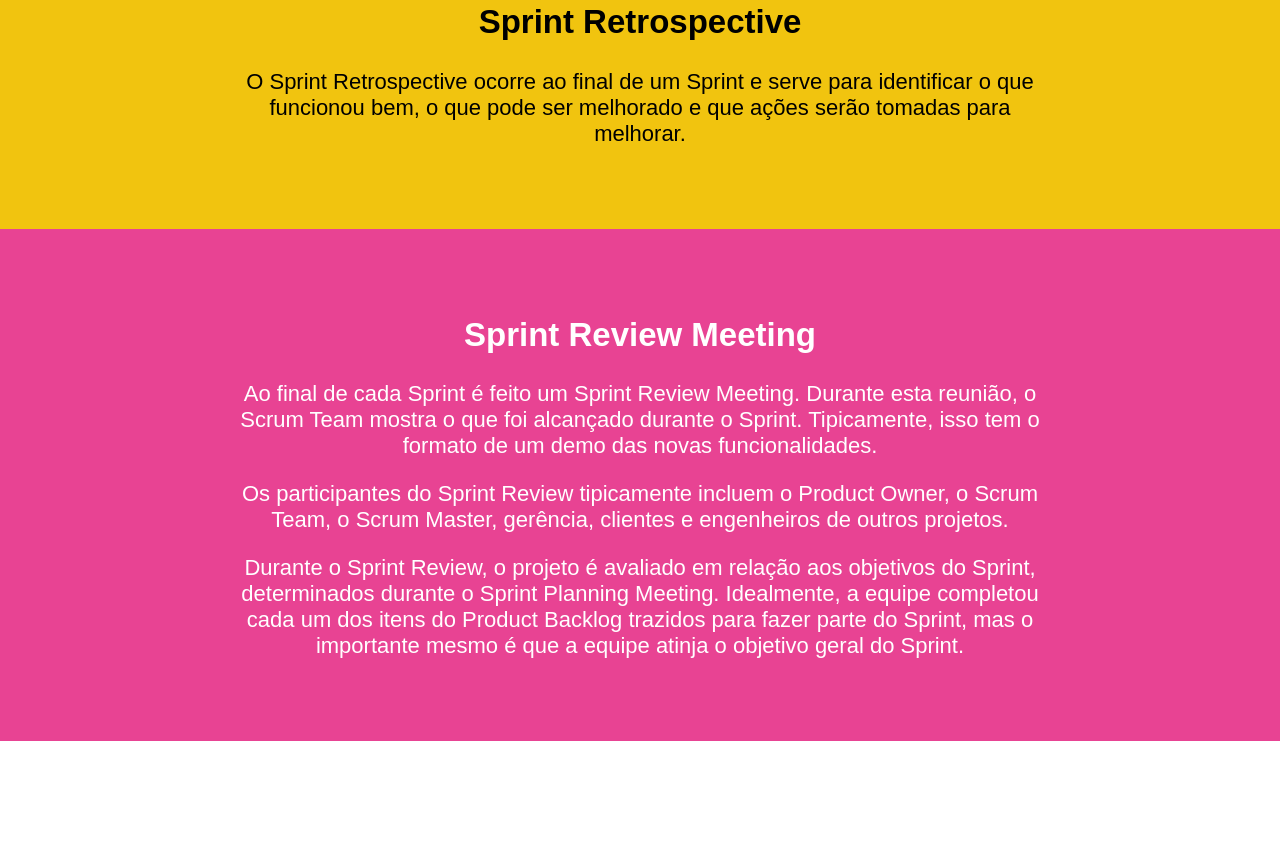
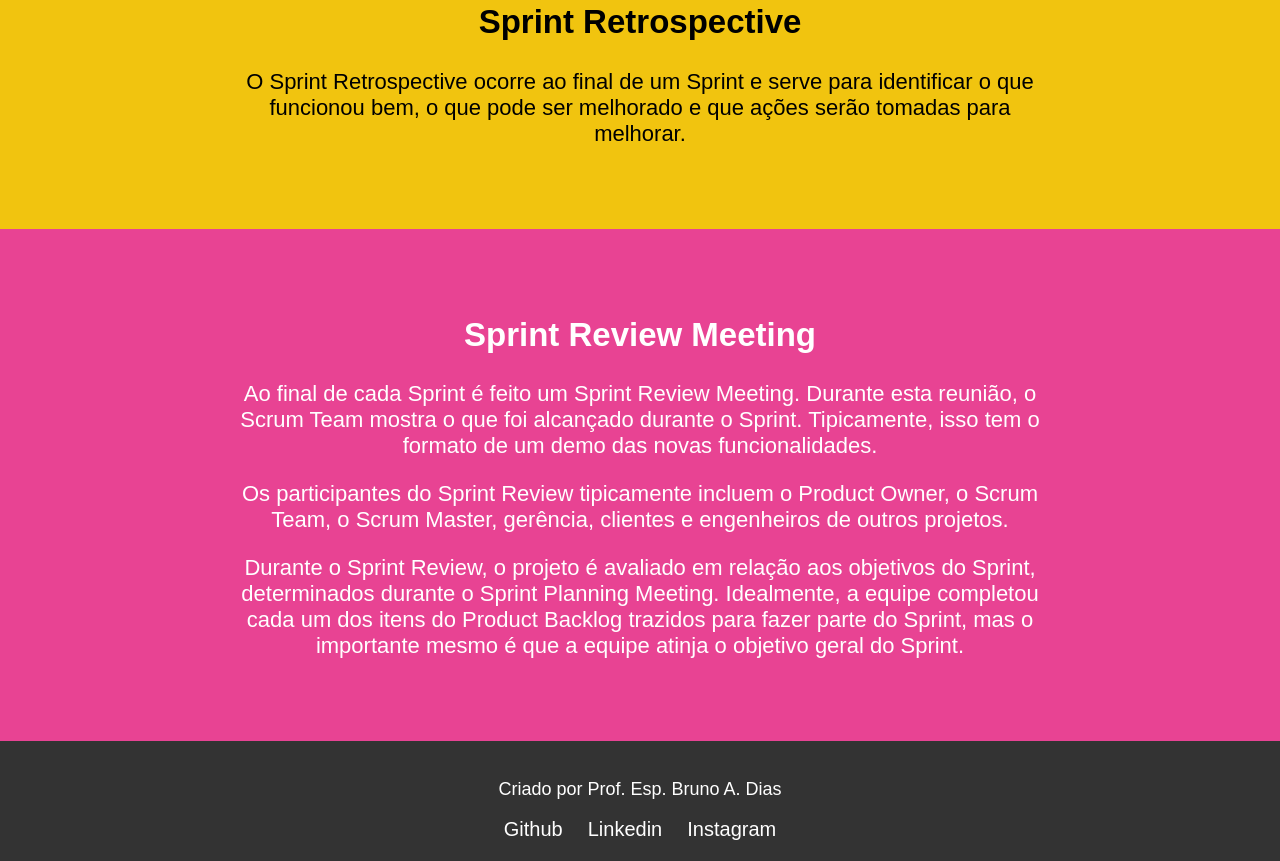
Before and after one commit to bruno-a-dias/SCRUM, a plain HTML site: page index.html in a window 1280 px wide. Shown: the part 6896-7757 px from the top of the page. Before the commit the page ends 7637 px from the top, so only its background shows below. Drawn offline with Linux system fonts and the light colour scheme.

Commit message:
Footer
Inclusão do Footer.

```diff
--- a/index.html
+++ b/index.html
@@ -319,6 +319,16 @@
         </p>
       </div>
     </section>
+    <footer>
+        <div class="footer-content">
+            <p>Criado por Prof. Esp. Bruno A. Dias</p>
+            <div class="social-links">
+                <a href="https://github.com/bruno-a-dias/" target="_blank">Github</a>
+                <a href="https://www.linkedin.com/in/bruno-a-dias/" target="_blank">Linkedin</a>
+                <a href="https://www.instagram.com/badmask_84/" target="_blank">Instagram</a>
+            </div>
+        </div>
+    </footer>
     <script src="src/js/script.js"></script>
   </body>
 </html>
--- a/src/css/styles.css
+++ b/src/css/styles.css
@@ -165,3 +165,25 @@ body, html {
     text-align: center;
     font-size: 22px; /* Aumenta o tamanho da fonte do conteúdo */
 }
+footer {
+    background-color: #333;
+    color: #fff;
+    padding: 20px 0;
+    text-align: center;
+}
+
+.footer-content {
+    max-width: 800px;
+    margin: auto;
+}
+
+.social-links a {
+    color: #fff;
+    text-decoration: none;
+    margin: 0 10px;
+    font-size: 20px;
+}
+
+.social-links a:hover {
+    color: #ccc;
+}
```
